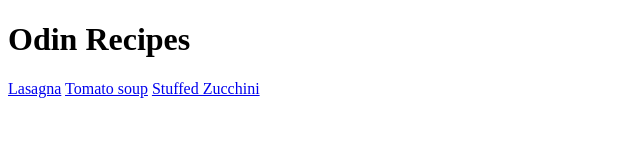
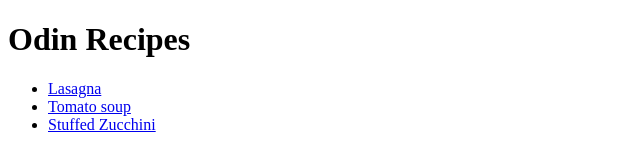
Before and after one commit to bdumbleton/odin-recipes, a plain HTML site: page index.html in a window 1280 px wide. Shown: the whole page, without its empty margins (0-640 px from the left). Drawn offline with Linux system fonts and the light colour scheme.

Commit message:
Add <ul> to the home page links

```diff
--- a/index.html
+++ b/index.html
@@ -7,8 +7,11 @@
 </head>
 <body>
     <h1>Odin Recipes</h1>
-    <a href="pages/lasagna.html" rel="noopener noreferrer">Lasagna</a>
-    <a href="pages/tomato-soup.html" rel="noopener noreferrer">Tomato soup</a>
-    <a href="pages/stuffed-zucchini.html" rel="noopener noreferrer">Stuffed Zucchini</a>
+    <ul>
+        <li><a href="pages/lasagna.html" rel="noopener noreferrer">Lasagna</a></li>
+        <li><a href="pages/tomato-soup.html" rel="noopener noreferrer">Tomato soup</a></li>
+        <li><a href="pages/stuffed-zucchini.html" rel="noopener noreferrer">Stuffed Zucchini</a></li>
+    </ul>
+
 </body>
 </html>
```
